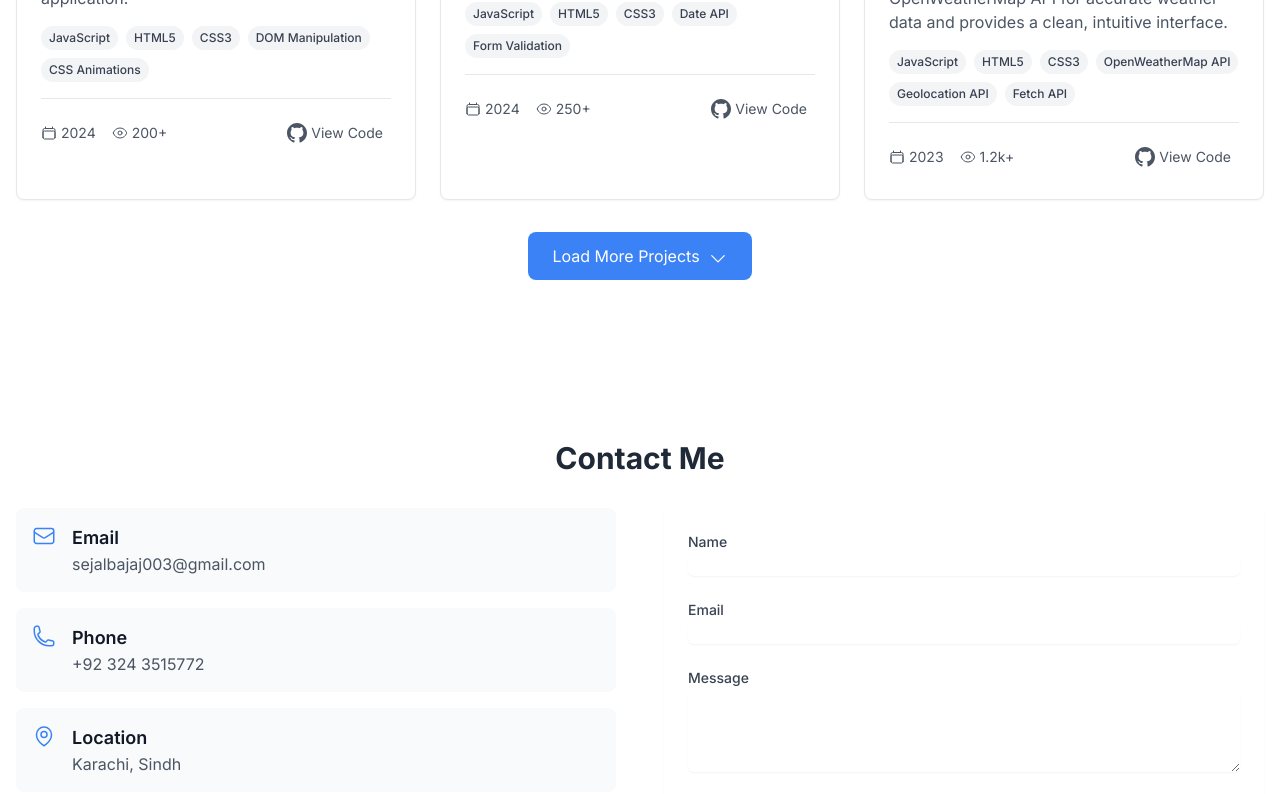
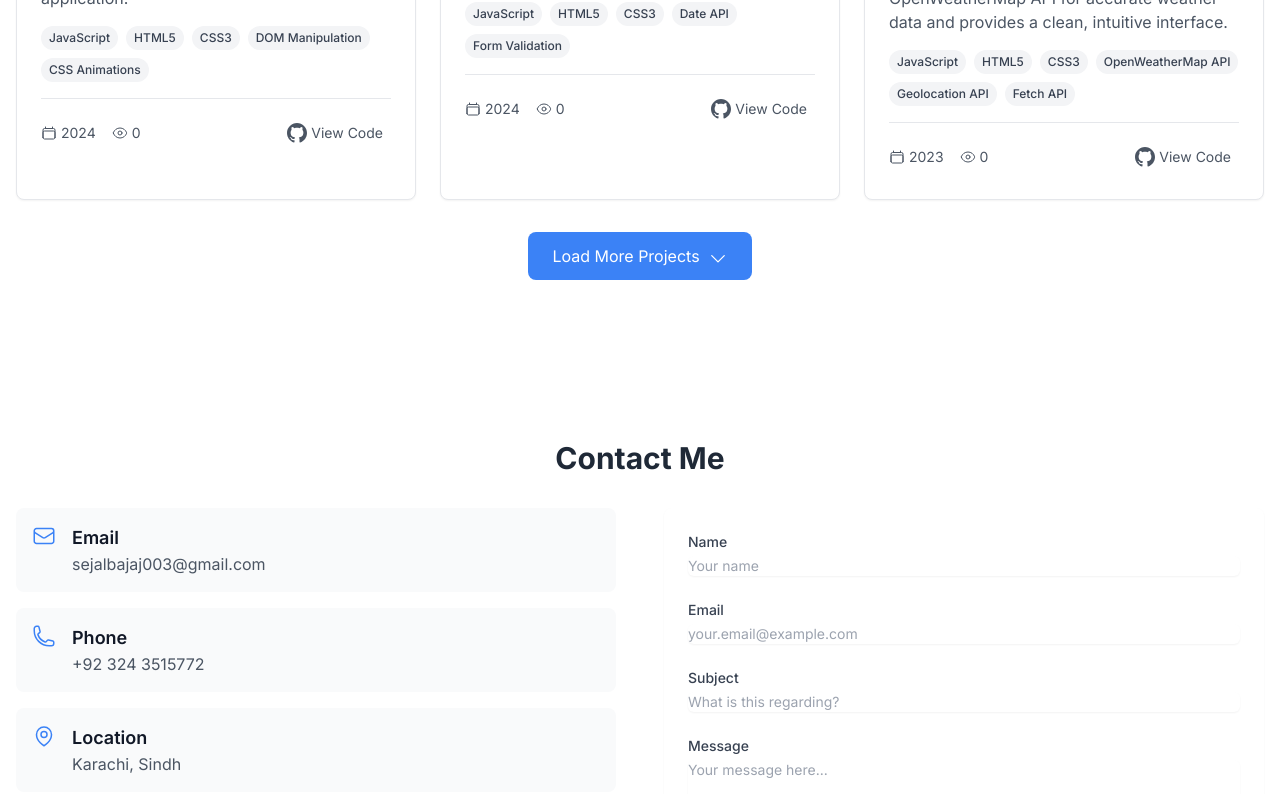
Before and after one commit to sejal2621/Portfolio, a React (Vite) app: page / in a window 1280 px wide. Shown: the part 5340-6134 px from the top of the page. Built offline with nearby package versions, Linux system fonts and the light colour scheme.

Commit message:
Updating some content

```diff
--- a/package.json
+++ b/package.json
@@ -11,6 +11,7 @@
   },
   "dependencies": {
     "@heroicons/react": "^2.1.1",
+    "@octokit/rest": "^21.1.1",
     "framer-motion": "^11.0.3",
     "react": "^18.2.0",
     "react-dom": "^18.2.0",
--- a/src/components/Contact.jsx
+++ b/src/components/Contact.jsx
@@ -1,7 +1,25 @@
 import { motion } from 'framer-motion'
 import { EnvelopeIcon, PhoneIcon, MapPinIcon, DocumentIcon } from '@heroicons/react/24/outline'
+import { useState, useEffect } from 'react'
 
 const Contact = () => {
+  const [isSubmitting, setIsSubmitting] = useState(false)
+  const [submitStatus, setSubmitStatus] = useState({ type: '', message: '' })
+
+  // Add useEffect to clear success message after 5 seconds
+  useEffect(() => {
+    let timeoutId;
+    if (submitStatus.type === 'success') {
+      timeoutId = setTimeout(() => {
+        setSubmitStatus({ type: '', message: '' });
+      }, 5000); // 5 seconds
+    }
+    // Cleanup timeout on component unmount or when status changes
+    return () => {
+      if (timeoutId) clearTimeout(timeoutId);
+    };
+  }, [submitStatus.type]);
+
   const contactInfo = [
     {
       icon: <EnvelopeIcon className="h-6 w-6" />,
@@ -25,17 +43,24 @@ const Contact = () => {
       icon: <DocumentIcon className="h-6 w-6" />,
       title: 'Resume',
       content: 'Download Resume',
-      href: 'https://drive.google.com/uc?export=download&id=1cDpUHZor3pzvcLCLDs74R_qXrtpZSLEi'
+      href: 'https://drive.google.com/uc?export=download&id=1TOrGwuJPO7QQtarGSLyI7gQxDmtT2j76'
     }
   ]
 
   const handleSubmit = async (e) => {
     e.preventDefault()
+    setIsSubmitting(true)
+    setSubmitStatus({ type: '', message: '' })
+
     const form = e.target
     const formData = new FormData(form)
 
+    // Add timestamp and user agent info
+    formData.append('_timestamp', new Date().toISOString())
+    formData.append('_userAgent', navigator.userAgent)
+
     try {
-      const response = await fetch('https://formspree.io/f/sejalbajaj003', {
+      const response = await fetch('https://formspree.io/f/mvgadgzw', {
         method: 'POST',
         body: formData,
         headers: {
@@ -43,15 +68,25 @@ const Contact = () => {
         }
       })
 
+      const data = await response.json()
+
       if (response.ok) {
-        alert('Message sent successfully!')
+        setSubmitStatus({
+          type: 'success',
+          message: 'Message sent successfully! I will get back to you soon.'
+        })
         form.reset()
       } else {
-        throw new Error('Failed to send message')
+        throw new Error(data.error || 'Failed to send message. Please try again.')
       }
     } catch (error) {
-      alert('Failed to send message. Please try again later.')
-      console.error('Error:', error)
+      console.error('Form submission error:', error)
+      setSubmitStatus({
+        type: 'error',
+        message: error.message || 'Failed to send message. Please try again later or email me directly at sejalbajaj003@gmail.com'
+      })
+    } finally {
+      setIsSubmitting(false)
     }
   }
 
@@ -140,6 +175,21 @@ const Contact = () => {
             transition={{ duration: 0.5 }}
           >
             <form onSubmit={handleSubmit} className="space-y-6 bg-white dark:bg-gray-800 p-6 rounded-lg shadow-sm">
+              {submitStatus.message && (
+                <motion.div
+                  initial={{ opacity: 0, y: -10 }}
+                  animate={{ opacity: 1, y: 0 }}
+                  exit={{ opacity: 0, y: -10 }}
+                  className={`p-4 rounded-lg ${
+                    submitStatus.type === 'success'
+                      ? 'bg-green-50 text-green-700 dark:bg-green-900/50 dark:text-green-300'
+                      : 'bg-red-50 text-red-700 dark:bg-red-900/50 dark:text-red-300'
+                  }`}
+                >
+                  {submitStatus.message}
+                </motion.div>
+              )}
+
               <div>
                 <label htmlFor="name" className="block text-sm font-medium text-gray-700 dark:text-gray-300">
                   Name
@@ -149,7 +199,12 @@ const Contact = () => {
                   id="name"
                   name="name"
                   required
+                  minLength={2}
+                  maxLength={50}
+                  pattern="[A-Za-z\s]+"
+                  title="Please enter a valid name (letters and spaces only)"
                   className="mt-1 block w-full rounded-md border-gray-300 shadow-sm focus:border-primary focus:ring-primary bg-white dark:bg-gray-700 dark:border-gray-600 dark:text-white sm:text-sm"
+                  placeholder="Your name"
                 />
               </div>
 
@@ -162,7 +217,26 @@ const Contact = () => {
                   id="email"
                   name="email"
                   required
+                  pattern="[a-z0-9._%+-]+@[a-z0-9.-]+\.[a-z]{2,}$"
+                  title="Please enter a valid email address"
                   className="mt-1 block w-full rounded-md border-gray-300 shadow-sm focus:border-primary focus:ring-primary bg-white dark:bg-gray-700 dark:border-gray-600 dark:text-white sm:text-sm"
+                  placeholder="your.email@example.com"
+                />
+              </div>
+
+              <div>
+                <label htmlFor="subject" className="block text-sm font-medium text-gray-700 dark:text-gray-300">
+                  Subject
+                </label>
+                <input
+                  type="text"
+                  id="subject"
+                  name="subject"
+                  required
+                  minLength={5}
+                  maxLength={100}
+                  className="mt-1 block w-full rounded-md border-gray-300 shadow-sm focus:border-primary focus:ring-primary bg-white dark:bg-gray-700 dark:border-gray-600 dark:text-white sm:text-sm"
+                  placeholder="What is this regarding?"
                 />
               </div>
 
@@ -175,16 +249,32 @@ const Contact = () => {
                   name="message"
                   rows={4}
                   required
+                  minLength={10}
+                  maxLength={1000}
                   className="mt-1 block w-full rounded-md border-gray-300 shadow-sm focus:border-primary focus:ring-primary bg-white dark:bg-gray-700 dark:border-gray-600 dark:text-white sm:text-sm"
+                  placeholder="Your message here..."
                 />
               </div>
 
               <button
                 type="submit"
-                className="w-full btn-primary hover:bg-primary/90 transition-colors"
+                disabled={isSubmitting}
+                className={`w-full btn-primary hover:bg-primary/90 transition-colors ${
+                  isSubmitting ? 'opacity-75 cursor-not-allowed' : ''
+                }`}
               >
-                Send Message
+                {isSubmitting ? 'Sending...' : 'Send Message'}
               </button>
+
+              <p className="text-sm text-gray-500 dark:text-gray-400 text-center">
+                I typically respond within 24 hours. For urgent matters, please email me directly at{' '}
+                <a
+                  href="mailto:sejalbajaj003@gmail.com"
+                  className="text-primary hover:underline"
+                >
+                  sejalbajaj003@gmail.com
+                </a>
+              </p>
             </form>
           </motion.div>
         </div>
--- a/src/components/Hero.jsx
+++ b/src/components/Hero.jsx
@@ -3,7 +3,7 @@ import { EnvelopeIcon, PhoneIcon, MapPinIcon, ArrowDownTrayIcon } from '@heroico
 
 const Hero = () => {
   // Add your resume URL here
-  const resumeUrl = 'https://drive.google.com/uc?export=download&id=1cDpUHZor3pzvcLCLDs74R_qXrtpZSLEi'
+  const resumeUrl = 'https://drive.google.com/uc?export=download&id=1TOrGwuJPO7QQtarGSLyI7gQxDmtT2j76'
 
   const contactInfo = [
     {
--- a/src/components/Projects.jsx
+++ b/src/components/Projects.jsx
@@ -1,5 +1,5 @@
 import { motion, AnimatePresence } from 'framer-motion'
-import { useState, useMemo } from 'react'
+import { useState, useMemo, useEffect } from 'react'
 import {
   CodeBracketIcon,
   ArrowTopRightOnSquareIcon,
@@ -21,6 +21,8 @@ const Projects = () => {
   const [sortBy, setSortBy] = useState('date')
   const [sortOrder, setSortOrder] = useState('desc')
   const [visibleProjects, setVisibleProjects] = useState(6)
+  const [projectViews, setProjectViews] = useState({})
+  const [isLoadingViews, setIsLoadingViews] = useState({})
 
   const projects = [
     {
@@ -429,6 +431,44 @@ const Projects = () => {
     }
   }
 
+  // Initialize views from localStorage or start with 0
+  useEffect(() => {
+    const storedViews = localStorage.getItem('projectViews');
+    if (storedViews) {
+      setProjectViews(JSON.parse(storedViews));
+    } else {
+      // Initialize all projects with 0 views
+      const initialViews = {};
+      projects.forEach(project => {
+        const repoName = project.github.split('/').pop();
+        initialViews[repoName] = 0;
+      });
+      setProjectViews(initialViews);
+      localStorage.setItem('projectViews', JSON.stringify(initialViews));
+    }
+  }, []);
+
+  // Function to increment view count
+  const incrementViewCount = (repoName) => {
+    setProjectViews(prev => {
+      const newViews = {
+        ...prev,
+        [repoName]: (prev[repoName] || 0) + 1
+      };
+      localStorage.setItem('projectViews', JSON.stringify(newViews));
+      return newViews;
+    });
+  };
+
+  // Function to format view count
+  const formatViewCount = (count) => {
+    if (!count) return '0';
+    if (count >= 1000) {
+      return `${(count / 1000).toFixed(1)}k+`;
+    }
+    return `${count}+`;
+  };
+
   return (
     <section id="projects" className="py-20 bg-white dark:bg-gray-900">
       <div className="container mx-auto px-4">
@@ -573,9 +613,16 @@ const Projects = () => {
                         <CalendarIcon className="h-4 w-4" />
                         {project.date}
                       </span>
-                      <span className="flex items-center gap-1">
+                      <span
+                        className="flex items-center gap-1 cursor-pointer hover:text-primary transition-colors"
+                        onClick={() => {
+                          const repoName = project.github.split('/').pop();
+                          incrementViewCount(repoName);
+                        }}
+                        title="Click to increment view count"
+                      >
                         <EyeIcon className="h-4 w-4" />
-                        {project.views}
+                        {formatViewCount(projectViews[project.github.split('/').pop()] || 0)}
                       </span>
                     </div>
                     <div className="flex gap-2">
```
Also changed, not shown: 1 other file (tests, documents, lock files or other folders).
